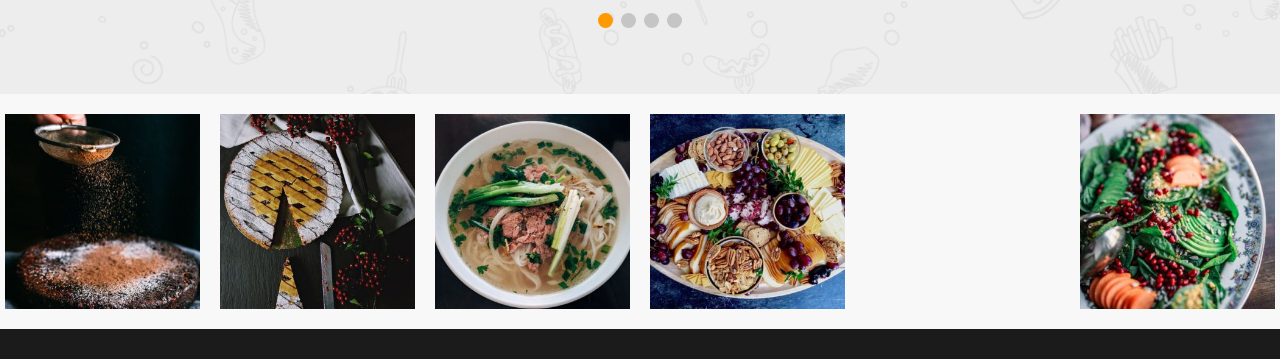
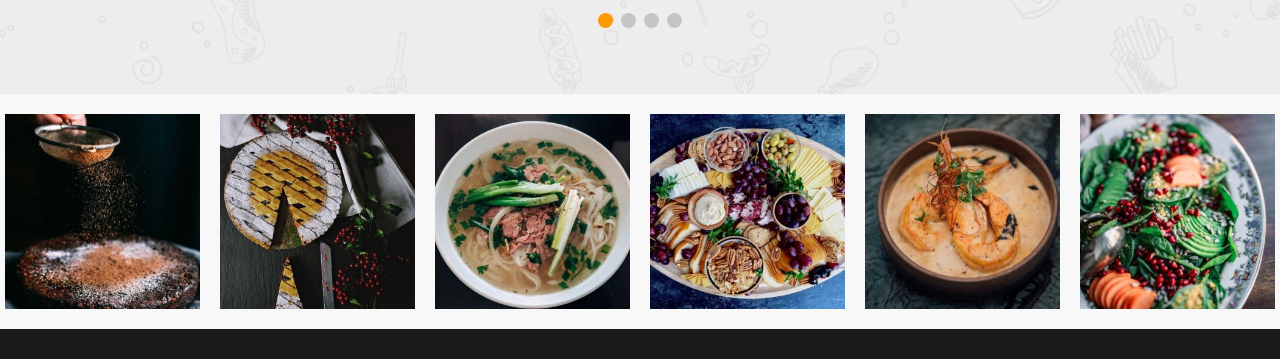
Before and after one commit to kaiser014/Food_Site, a plain HTML site: page index.html in a window 1280 px wide. Shown: the part 3419-3778 px from the top of the page. Drawn offline with nearby package versions, Linux system fonts and the light colour scheme; the site is published under a folder, as on GitHub Pages, so addresses that start at the root find nothing.

Commit message:
update image link - Home Page

```diff
--- a/index.html
+++ b/index.html
@@ -869,7 +869,7 @@
                 <img src="./assets/images/foodimages/4.jpg" alt="">
             </div>
             <div class="food-image">
-                <img src="/assets/images/foodimages/5.jpg" alt="">
+                <img src="./assets/images/foodimages/5.jpg" alt="">
             </div>
             <div class="food-image">
                 <img src="./assets/images/foodimages/6.jpg" alt="">
```
